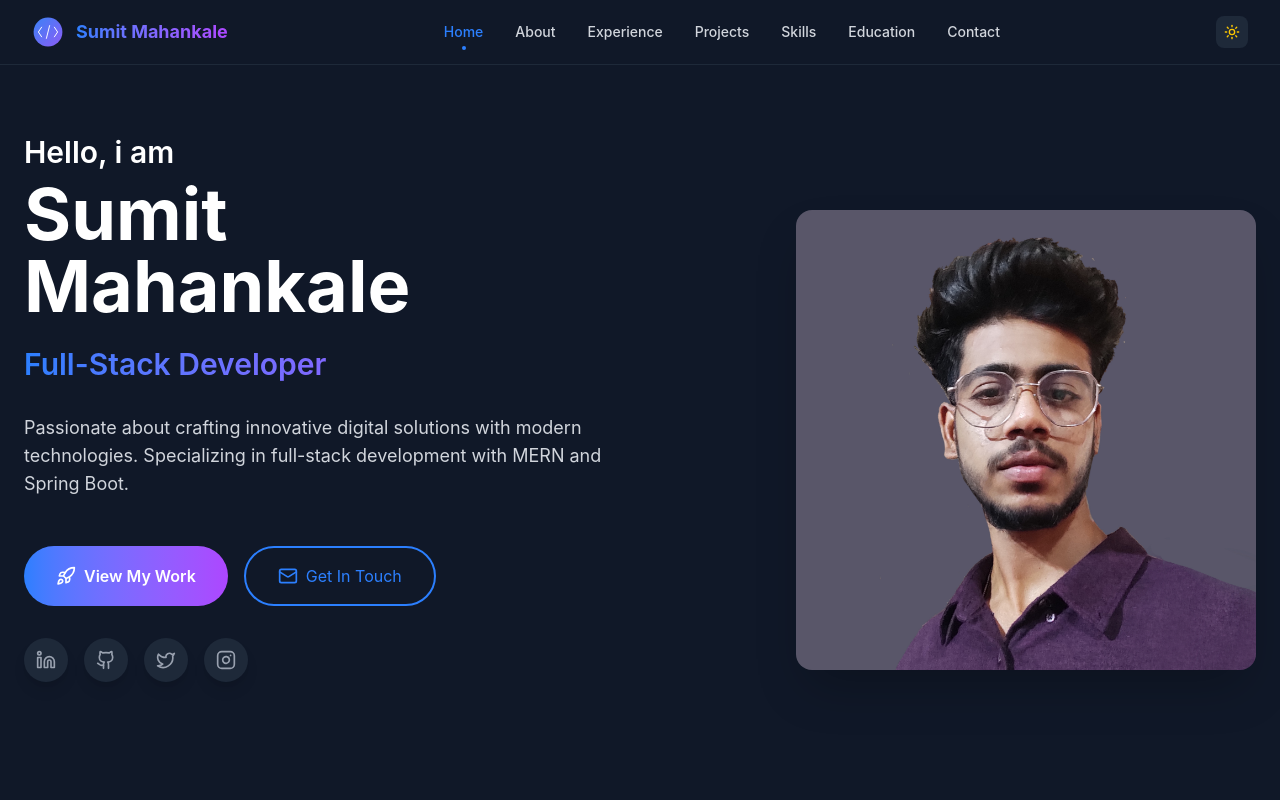
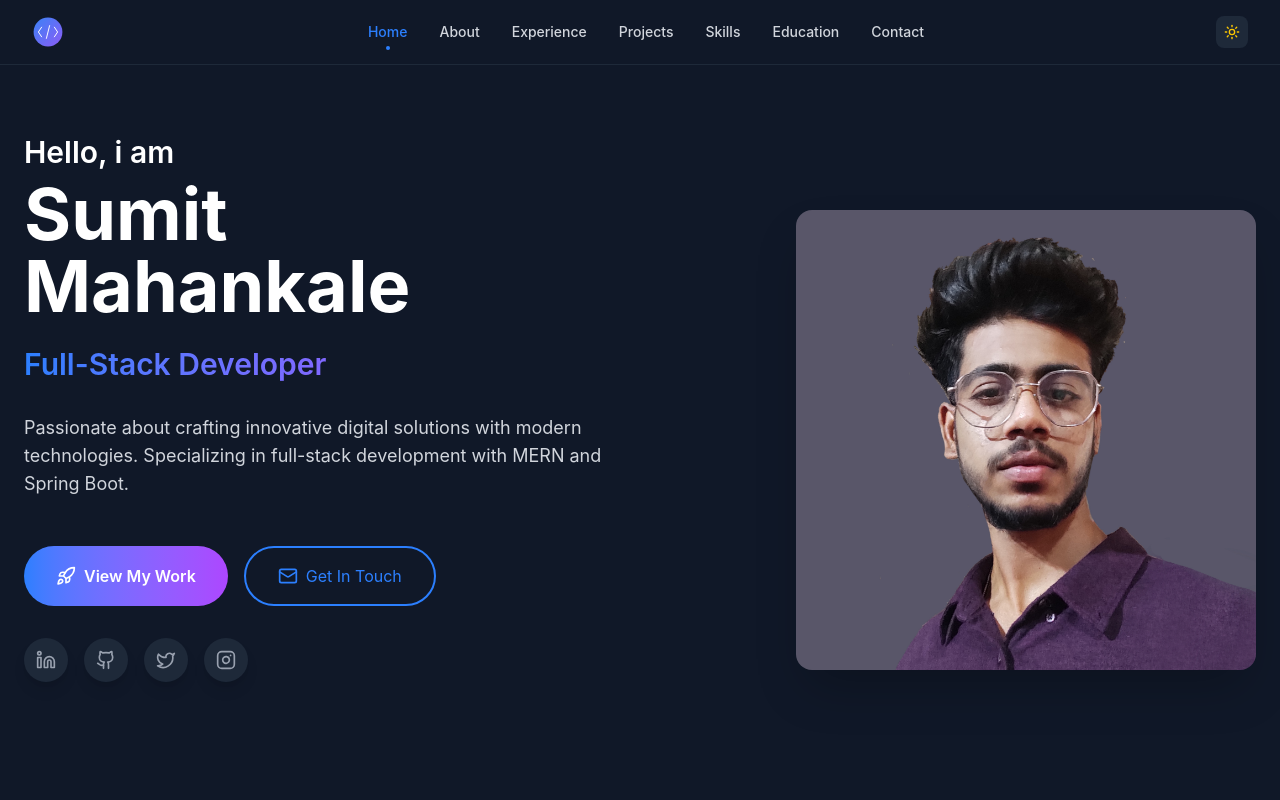
Before and after one commit to sumitmahankale/Portfolio, a React (Vite) app: page / in a window 1280 px wide. Shown: the top 800 px of the page. Built offline with nearby package versions, Linux system fonts and the light colour scheme.

Commit message:
New changes

```diff
--- a/src/Components/Portfolio.jsx
+++ b/src/Components/Portfolio.jsx
@@ -131,7 +131,7 @@ const ModernPortfolio = () => {
             <div className="flex items-center cursor-pointer" onClick={() => scrollToSection('hero')}>
               <CodeLogo size="w-8 h-8" />
               <span className="ml-3 text-lg font-bold bg-gradient-to-r from-blue-500 to-purple-500 bg-clip-text text-transparent">
-                Sumit Mahankale
+
               </span>
             </div>
 
```
